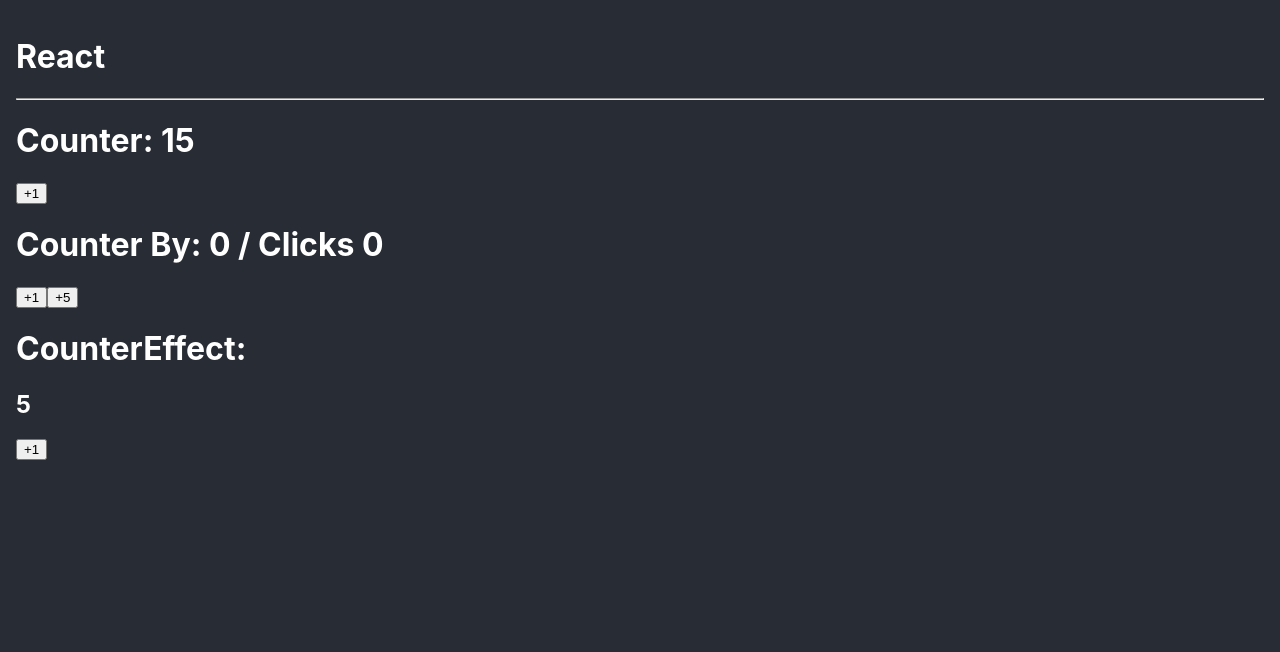
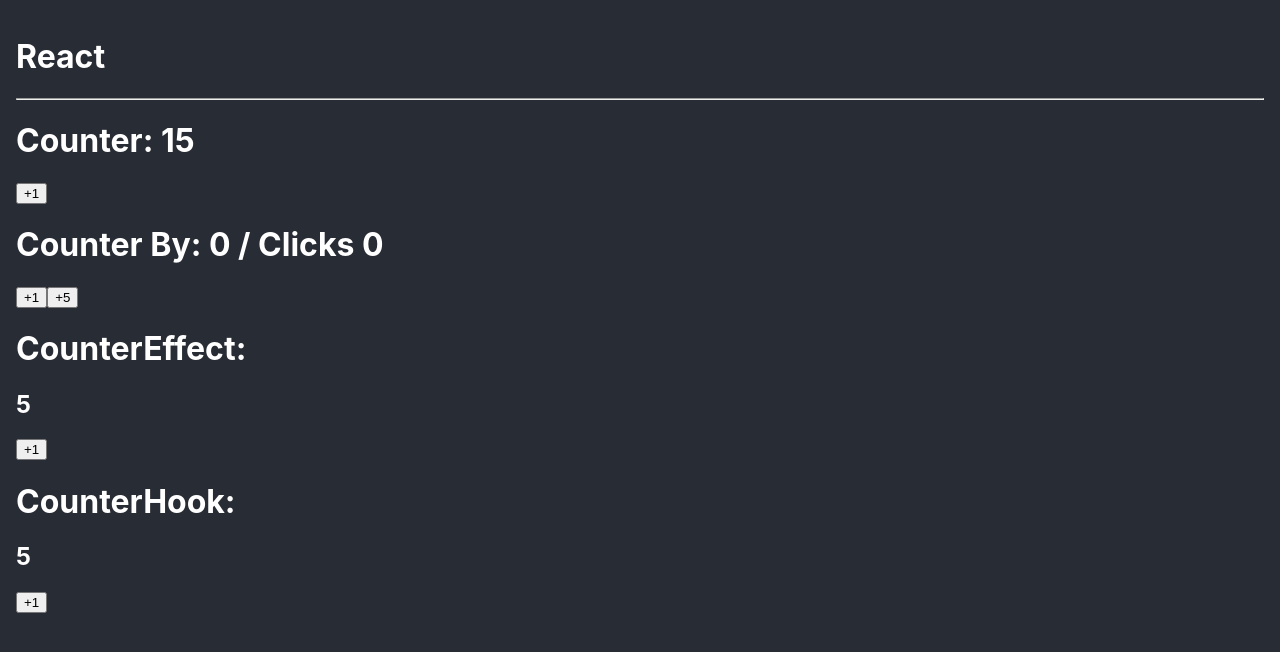
Before and after one commit to cmardone/curso-react-bases, a React (Vite) app: page / in a window 1280 px wide. Shown: the top 652 px of the page. Built offline with nearby package versions, Linux system fonts and the light colour scheme.

Commit message:
Up to video Nº 18 finished

```diff
--- a/src/App.tsx
+++ b/src/App.tsx
@@ -1,6 +1,7 @@
 import { Counter } from './bases/Counter';
 import { CounterBy } from './bases/CounterBy';
 import { CounterEffect } from './bases/CounterEffect';
+import { CounterHook } from './bases/CounterHook';
 
 function App() {
   return (
@@ -10,6 +11,7 @@
       <Counter initialValue={15} />
       <CounterBy />
       <CounterEffect />
+      <CounterHook />
     </>
   );
 }
--- a/src/bases/CounterEffect.tsx
+++ b/src/bases/CounterEffect.tsx
@@ -1,17 +1,19 @@
-import { useEffect, useState } from 'react';
+import { useEffect, useRef, useState } from 'react';
 import { gsap } from 'gsap';
 
 const MAXIMUM_COUNT = 10;
 
 export const CounterEffect = () => {
   const [counter, setCounter] = useState(5);
+  const counterElement = useRef<HTMLHeadingElement>(null);
 
   useEffect(() => {
     if (counter < MAXIMUM_COUNT) return;
     console.log('%cMaximum value reached', 'color: red; background-color: black;');
-    gsap
-      .to('h2', { y: -10, duration: 0.2, ease: 'ease.out' })
-      .then(() => gsap.to('h2', { y: 0, duration: 1, ease: 'bounce.out' }));
+    const timeline = gsap.timeline();
+    timeline
+      .to(counterElement.current, { y: -10, duration: 0.2, ease: 'ease.out' })
+      .to(counterElement.current, { y: 0, duration: 1, ease: 'bounce.out' });
   }, [counter]);
 
   const addClickHandle = () => {
@@ -21,7 +23,7 @@
   return (
     <>
       <h1>CounterEffect:</h1>
-      <h2>{counter}</h2>
+      <h2 ref={counterElement}>{counter}</h2>
       <button type='button' onClick={addClickHandle}>
         +1
       </button>
--- /dev/null
+++ b/src/bases/CounterHook.tsx
@@ -0,0 +1,16 @@
+import { useCounter } from '../hooks/useCounter';
+
+const MAXIMUM_COUNT = 10;
+
+export const CounterHook = () => {
+  const { counter, elementToAnimate, addClickHandle } = useCounter({ maxCount: MAXIMUM_COUNT });
+  return (
+    <>
+      <h1>CounterHook:</h1>
+      <h2 ref={elementToAnimate}>{counter}</h2>
+      <button type='button' onClick={addClickHandle}>
+        +1
+      </button>
+    </>
+  );
+};
--- /dev/null
+++ b/src/hooks/useCounter.ts
@@ -0,0 +1,30 @@
+import { useState, useRef, useEffect, useLayoutEffect } from 'react';
+import { gsap } from 'gsap';
+
+export const useCounter = ({ maxCount = 10 }) => {
+  const [counter, setCounter] = useState(5);
+  const elementToAnimate = useRef<HTMLHeadingElement>(null);
+  const timeline = useRef(gsap.timeline());
+
+  useLayoutEffect(() => {
+    if (!elementToAnimate.current) return;
+    timeline.current
+      .to(elementToAnimate.current, { y: -10, duration: 0.2, ease: 'ease.out' })
+      .to(elementToAnimate.current, { y: 0, duration: 1, ease: 'bounce.out' })
+      .pause();
+  }, []);
+  useEffect(() => {
+    if (counter < maxCount) return;
+    console.log('%cMax value reached', 'color: red; background-color: black;');
+    timeline.current.play(0);
+  }, [counter, maxCount]);
+
+  const addClickHandle = () => {
+    setCounter((count) => Math.min(count + 1, maxCount));
+  };
+  return {
+    counter,
+    elementToAnimate,
+    addClickHandle,
+  };
+};
```
